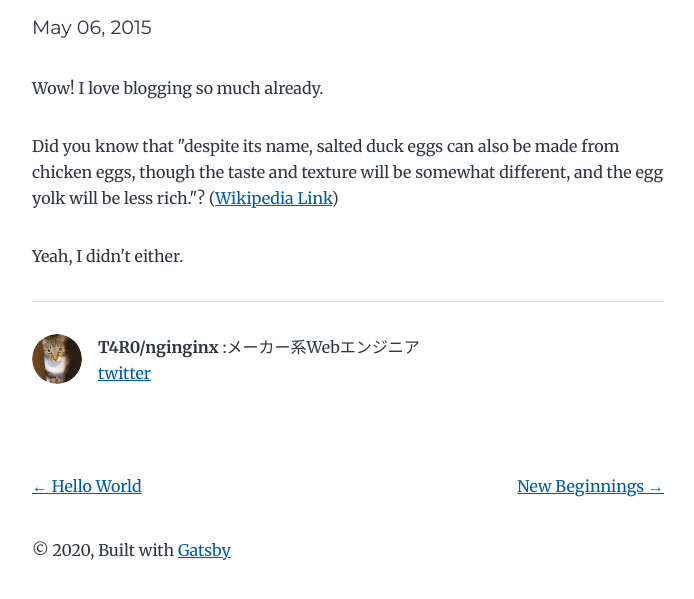
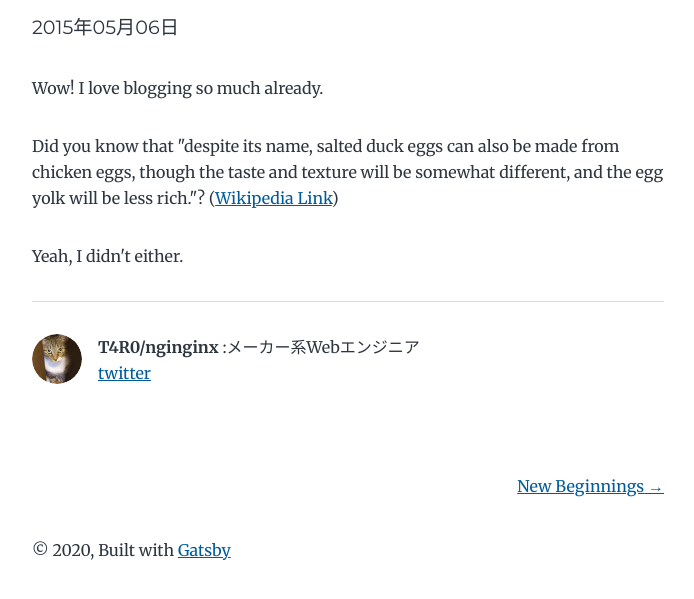
Before and after one commit to ninginx/blog-t4r0, a Gatsby site: page /my-second-post/ in a window 1280 px wide. Shown: the part 165-764 px from the top of the page, without its empty margins (292-986 px from the left). Built offline with nearby package versions, Linux system fonts and the light colour scheme; Gatsby itself is replaced by a stand-in of ours.

Commit message:
date formatted changed

```diff
--- a/content/blog/hello-world/index.md
+++ b/content/blog/looking-back-2020/index.md
@@ -1,14 +1,11 @@
 ---
-title: Hello World
-date: "2015-05-01T22:12:03.284Z"
-description: "Hello World"
+title: 2020年振り返り
+date: "2020-12-27"
+description: "Looking-Back 2020"
 ---
 
-This is my first post on my new fake blog! How exciting!
+社会人になってからの時間の過ぎ方が笑えなくなってきた。4年前に何もわからないまま社会に放り出されてから4年
 
-I'm sure I'll write a lot more interesting things in the future.
-
-Oh, and here's a great quote from this Wikipedia on
 [salted duck eggs](https://en.wikipedia.org/wiki/Salted_duck_egg).
 
 > A salted duck egg is a Chinese preserved food product made by soaking duck
--- a/src/templates/blog-post.js
+++ b/src/templates/blog-post.js
@@ -83,7 +83,7 @@ export const pageQuery = graphql`
       html
       frontmatter {
         title
-        date(formatString: "MMMM DD, YYYY")
+        date(formatString: "YYYY年MM月DD日")
         description
       }
     }
```
Also changed, not shown: content/blog/looking-back-2020/salty_egg.jpg (renamed from content/blog/hello-world/salty_egg.jpg).
